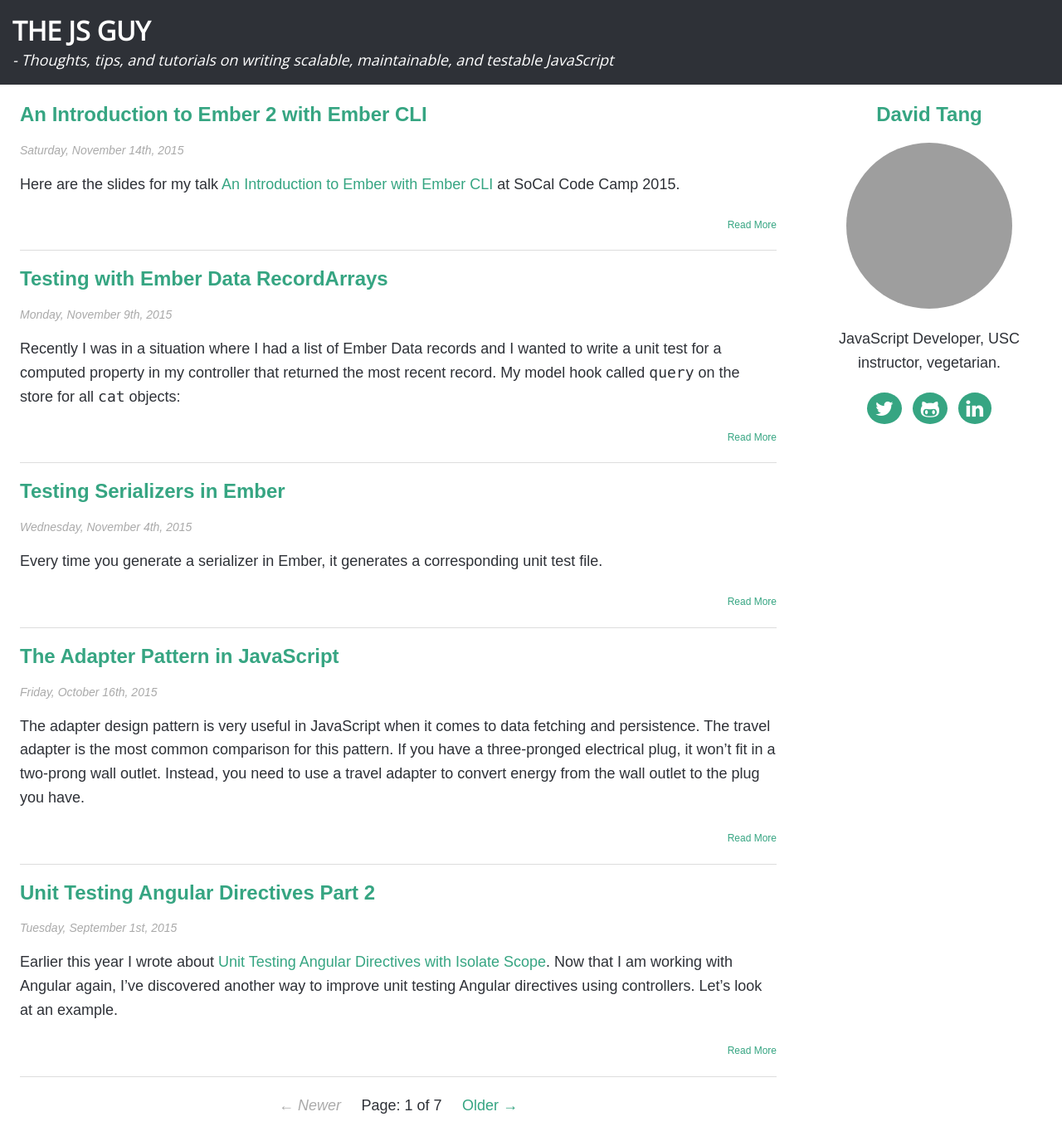
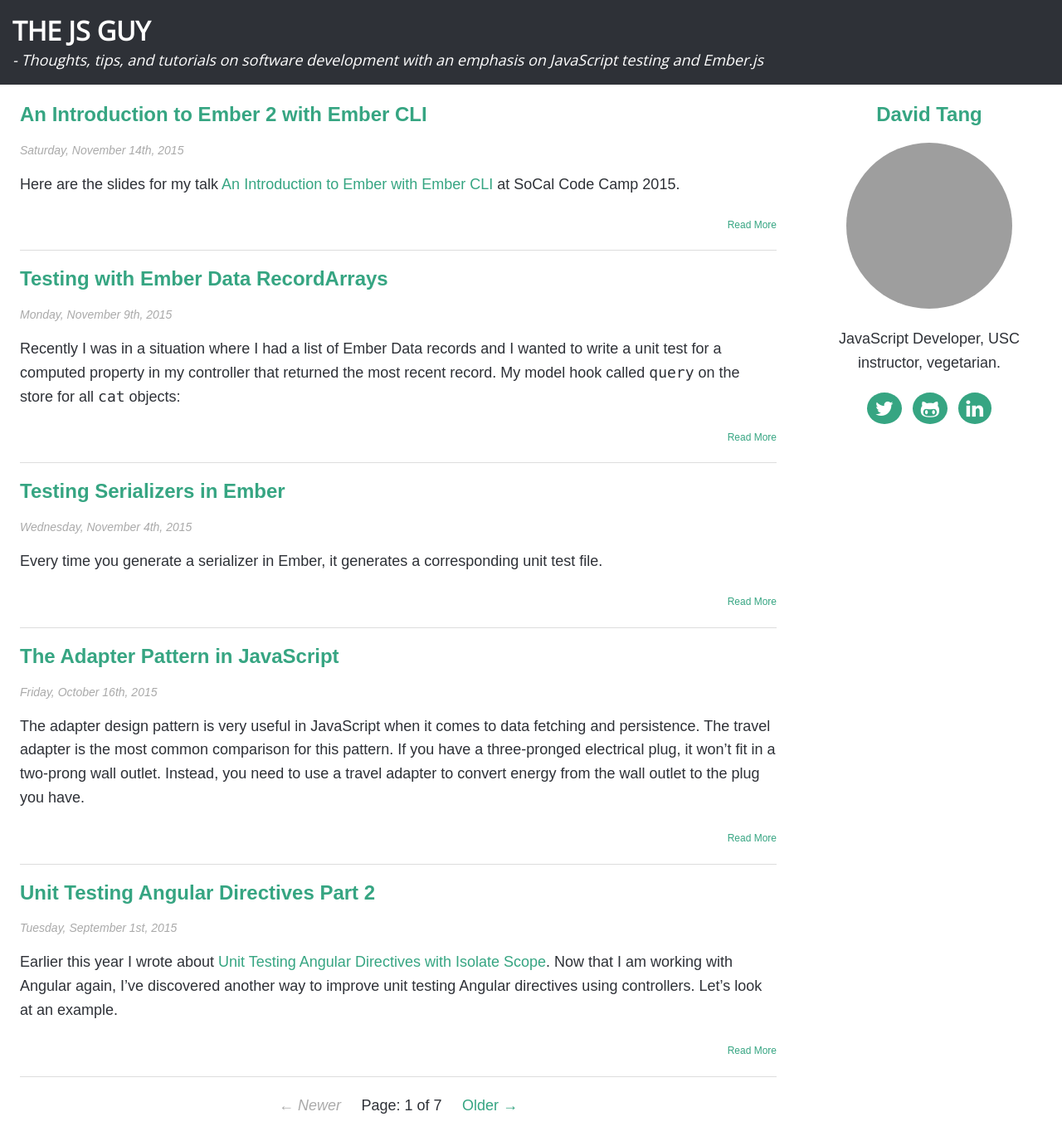
Before and after one commit to iamdtang/skaterdav85.github.io, a Jekyll site: the page built from index.html, in a window 1280 px wide and 1386 px high. Shown: the top 1381 px of the window at 83% size. Built offline with Jekyll 4.4.1, drawn with Linux system fonts in a browser that asks for light colours; nearby versions of some CDN libraries; Markdown is read by kramdown in place of the engine named in the settings; the list of posts is cut into pages by our own code; grey boxes are pictures that could not be loaded.

Commit message:
tagline change

```diff
--- a/_layouts/default.html
+++ b/_layouts/default.html
@@ -24,7 +24,7 @@
       The JS Guy
     </a>
   </h1>
-  <p class="slogan">- Thoughts, tips, and tutorials on writing scalable, maintainable, and testable JavaScript</p>
+  <p class="slogan">- Thoughts, tips, and tutorials on software development with an emphasis on JavaScript testing and Ember.js</p>
 </header>
 
 <div class="pure-g main-content">
```
